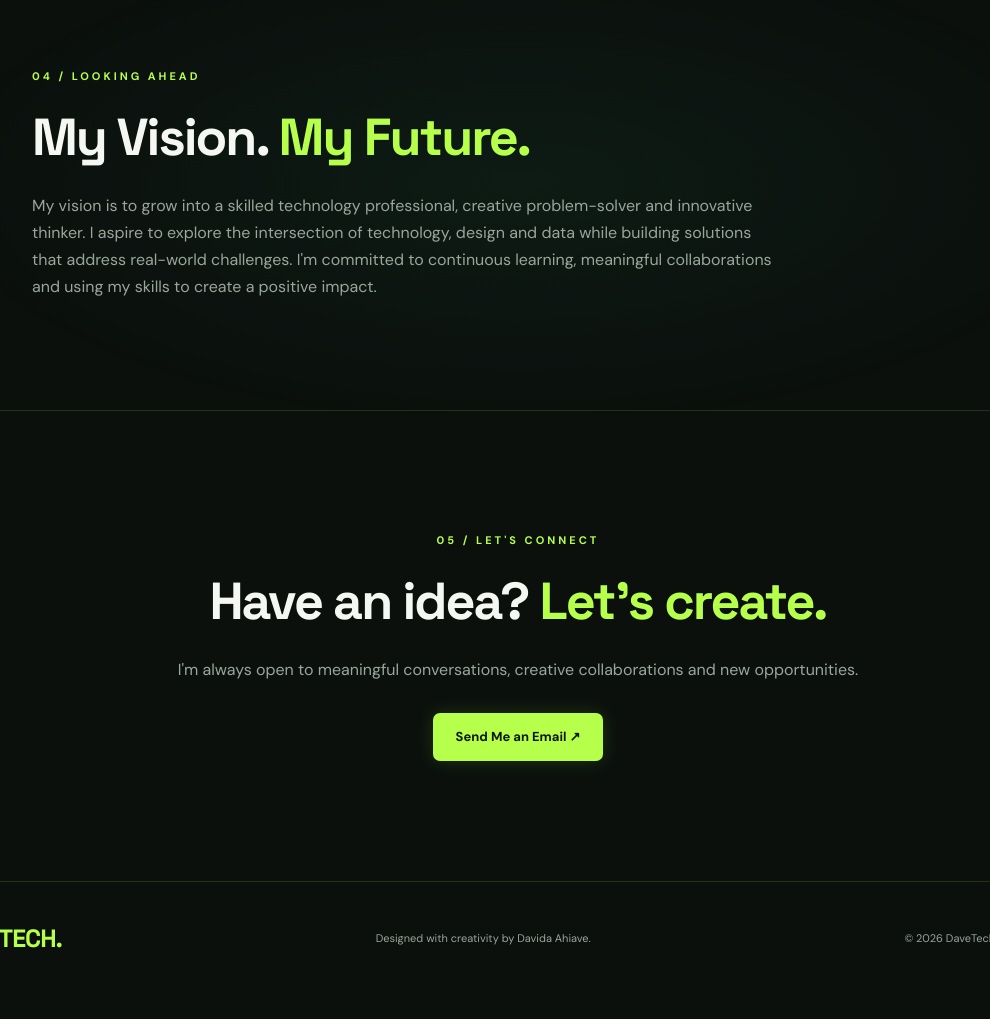
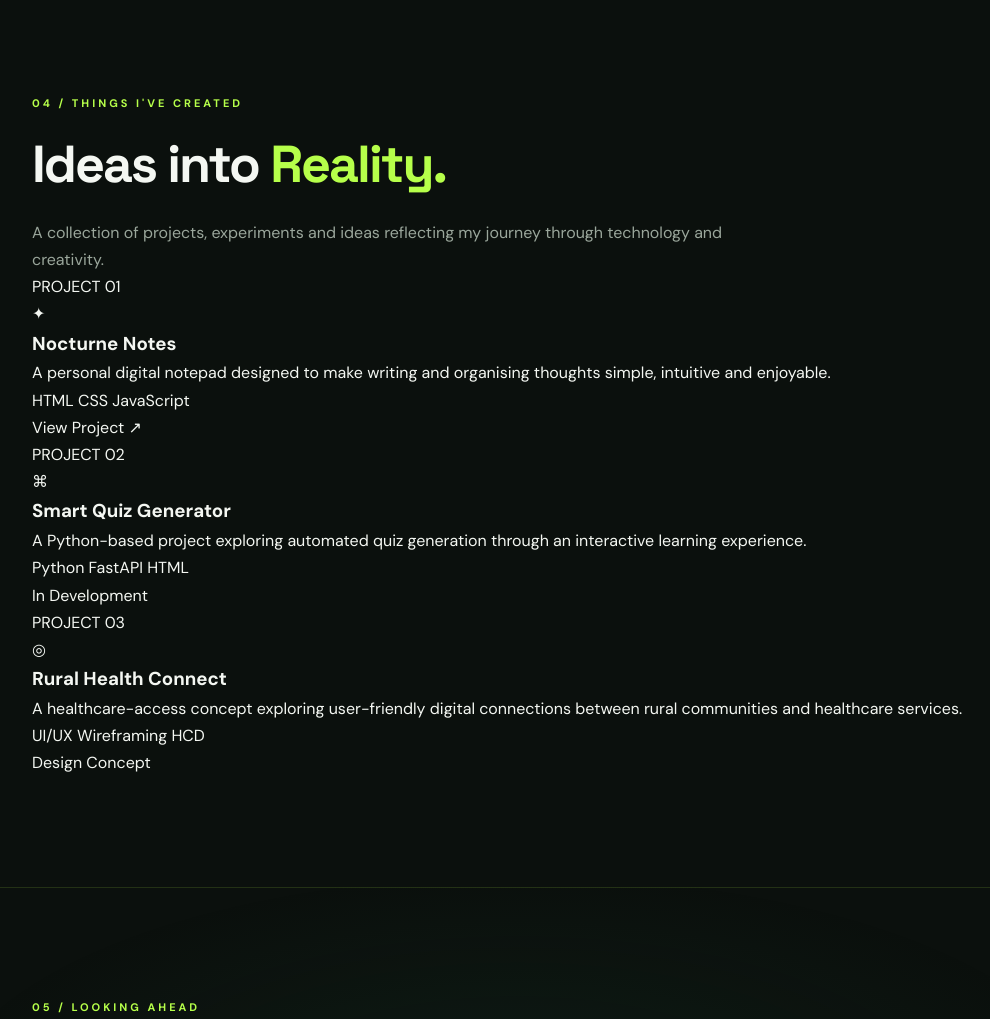
Before and after one commit to davidaahiave-sketch/davetech, a plain HTML site: page index.html in a window 1280 px wide. Shown: the part 2600-3619 px from the top of the page, without its empty margins (122-1112 px from the left). Before the commit the page ends 3595 px from the top, so only its background shows below. Drawn offline with Linux system fonts and the light colour scheme.

Commit message:
Add DaveTech project showcase

```diff
--- a/index.html
+++ b/index.html
@@ -135,6 +135,7 @@
     </div>
 
 </div>
+            <li><a href="#projects">Projects</a></li>
         </section>
 
         <!-- Interests Section -->
@@ -178,9 +179,105 @@
 </div>
         </section>
 
+<!-- PROJECTS SECTION -->
+<section id="projects" class="section">
+
+    <p class="eyebrow">04 / THINGS I'VE CREATED</p>
+
+    <h2>Ideas into <span>Reality.</span></h2>
+
+    <p class="projects-intro">
+        A collection of projects, experiments and ideas
+        reflecting my journey through technology and creativity.
+    </p>
+
+    <div class="projects-container">
+
+        <!-- PROJECT 1 -->
+        <div class="project-card">
+
+            <div class="project-number">PROJECT 01</div>
+
+            <div class="project-icon">✦</div>
+
+            <h3>Nocturne Notes</h3>
+
+            <p>
+                A personal digital notepad designed to make
+                writing and organising thoughts simple,
+                intuitive and enjoyable.
+            </p>
+
+            <div class="project-tags">
+                <span>HTML</span>
+                <span>CSS</span>
+                <span>JavaScript</span>
+            </div>
+
+            <a href="https://davidaahiave-sketch.github.io/nocturne-notes/"
+               target="_blank" rel="noopener noreferrer"
+               class="project-link">
+                View Project ↗
+            </a>
+
+        </div>
+
+        <!-- PROJECT 2 -->
+        <div class="project-card">
+
+            <div class="project-number">PROJECT 02</div>
+
+            <div class="project-icon">⌘</div>
+
+            <h3>Smart Quiz Generator</h3>
+
+            <p>
+                A Python-based project exploring automated
+                quiz generation through an interactive
+                learning experience.
+            </p>
+
+            <div class="project-tags">
+                <span>Python</span>
+                <span>FastAPI</span>
+                <span>HTML</span>
+            </div>
+
+            <span class="project-status">In Development</span>
+
+        </div>
+
+        <!-- PROJECT 3 -->
+        <div class="project-card">
+
+            <div class="project-number">PROJECT 03</div>
+
+            <div class="project-icon">◎</div>
+
+            <h3>Rural Health Connect</h3>
+
+            <p>
+                A healthcare-access concept exploring
+                user-friendly digital connections between
+                rural communities and healthcare services.
+            </p>
+
+            <div class="project-tags">
+                <span>UI/UX</span>
+                <span>Wireframing</span>
+                <span>HCD</span>
+            </div>
+
+            <span class="project-status">Design Concept</span>
+
+        </div>
+
+    </div>
+
+</section>
         <!-- Goals Section -->
         <section id="goals" class="section">
-            <p class="eyebrow">04 / LOOKING AHEAD</p>
+            <p class="eyebrow">05 / LOOKING AHEAD</p>
             <h2>My Vision. <span>My Future.</span></h2>
 
 
@@ -200,7 +297,7 @@
 
         <!-- Contact Section -->
         <section id="contact" class="section contact-section">
-            <p class="eyebrow">05 / LET'S CONNECT</p>
+            <p class="eyebrow">06 / LET'S CONNECT</p>
             <h2>Have an idea? <span>Let's create.</span></h2>
 
             <p>
```
